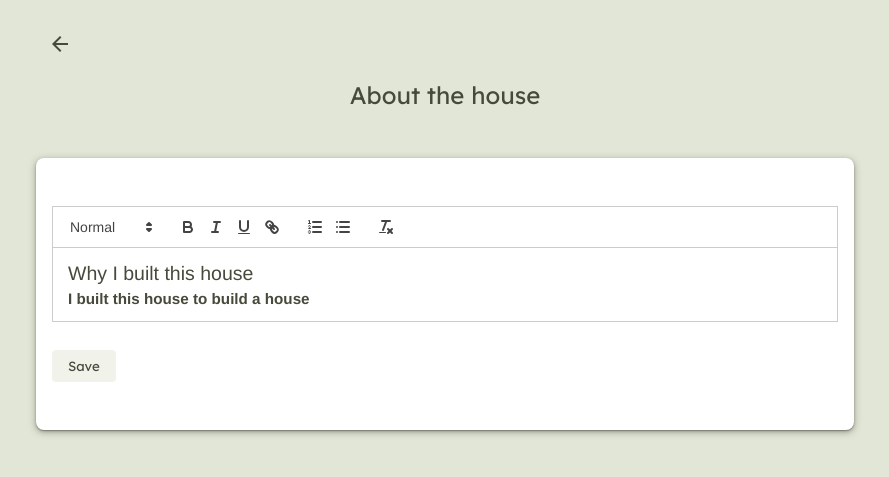
After one commit to AedanG1/Welcomebook, a Django app: page /about_admin in a window 1280 px wide. The commit adds this page. Shown: the top 477 px of the page, without its empty margins (195-1084 px from the left). Run offline with Django 5.2, Linux system fonts and the light colour scheme; data comes from the database, SQL or seed files in the repository; both versions use the stored data as it was after the commit; some libraries are stand-ins or nearby versions.

Commit message:
Added about page with quill

```diff
--- a/app/admin.py
+++ b/app/admin.py
@@ -1,8 +1,9 @@
 from django.contrib import admin
-from app.models import Rule, Information, Eats, Activity
+from app.models import Rule, Information, Eats, Activity, About
 
 # Register your models here.
 admin.site.register(Rule)
 admin.site.register(Information)
 admin.site.register(Eats)
 admin.site.register(Activity)
+admin.site.register(About)
--- a/app/models.py
+++ b/app/models.py
@@ -75,3 +75,15 @@ class Contacts(models.Model):
 
     def __str__(self):
         return f"{self.title}"
+
+
+class About(models.Model):
+    html_content = models.TextField()
+
+    def save(self, *args, **kwargs):
+        if not self.pk and About.objects.exists():
+            raise ValueError('There can be only one About instance.')
+        return super(About, self).save(*args, **kwargs)
+
+    def __str__(self):
+        return "About the house content"
--- a/app/static/app/css/styles.css
+++ b/app/static/app/css/styles.css
@@ -288,12 +288,22 @@ body {
   padding-right: 20px;
   padding-bottom: 48px;
   padding-top: 24px;
+  font-size: 16px;
+}
+
+h1 {
+  font-size: 2em;
+  font-weight: 700;
+}
+
+h2 {
+  font-size: 1.5em;
+  font-weight: 400;
+  margin: 0;
 }
 
 h3 {
-  font-size: 24px;
-  font-weight: 400;
-  margin: 0;
+  font-size: 1.17em;
 }
 
 h5 {
--- a/app/static/app/css/styles.scss
+++ b/app/static/app/css/styles.scss
@@ -15,12 +15,22 @@ body {
     padding-right: 20px;
     padding-bottom: 48px;
     padding-top: 24px;
+    font-size: 16px;
+}
+
+h1 {
+    font-size: 2em;
+    font-weight: 700;
+}
+
+h2 {
+    font-size: 1.5em;
+    font-weight: 400;
+    margin: 0;
 }
 
 h3 {
-    font-size: 24px;
-    font-weight: 400;
-    margin: 0;
+    font-size: 1.17em;
 }
 
 h5 {
--- /dev/null
+++ b/app/static/app/js/about.js
@@ -0,0 +1,41 @@
+document.addEventListener('DOMContentLoaded', function() {
+    // Obtain CSRFtoken
+    function getCookie(name) {
+        let cookieValue = null;
+        if (document.cookie && document.cookie !== '') {
+            const cookies = document.cookie.split(';');
+            for (let i = 0; i < cookies.length; i++) {
+                const cookie = cookies[i].trim();
+                // Does this cookie string begin with the name we want?
+                if (cookie.substring(0, name.length + 1) === (name + '=')) {
+                    cookieValue = decodeURIComponent(cookie.substring(name.length + 1));
+                    break;
+                }
+            }
+        }
+        return cookieValue;
+    }
+    const csrftoken = getCookie('csrftoken');
+
+    const requestOptions = {
+        method: 'POST',
+        headers: {'X-CSRFToken': csrftoken},
+        mode: 'same-origin',
+    }
+
+    const quill = new Quill('#editor', {
+        theme: 'snow'
+    })
+
+    const saveBtn = document.getElementById('save-btn')
+    saveBtn.addEventListener('click', (event) => {
+        const html = quill.getSemanticHTML()
+        const body = JSON.stringify({html: html})
+        fetch(`/save_about`, {...requestOptions, body})
+        .then(request => request.text())
+        .then(data => {
+            console.log(data)
+        })
+    })
+
+})
--- /dev/null
+++ b/app/templates/app/about_admin.html
@@ -0,0 +1,21 @@
+{% extends 'app/layout.html' %}
+
+{% block body %}
+
+<div id="content-page">
+    <a href="{% url 'index' %}">
+        <span id="back-btn" class="material-symbols-outlined">
+            arrow_back
+        </span>
+    </a>
+    <h2 id="content-title">About the house</h2>
+    <div id="content" style="padding-top: 48px;">
+        <div id="editor">{{ about.html_content|safe }}</div>
+        <button id="save-btn" class="btn-subtle" style="margin-top: 28px;">Save</button>
+    </div>
+</div>
+
+    <script src="static/app/js/about.js"></script>
+    <script src="https://cdn.jsdelivr.net/npm/quill@2.0.2/dist/quill.js"></script>
+
+{% endblock %}
--- a/app/templates/app/activity_admin.html
+++ b/app/templates/app/activity_admin.html
@@ -9,7 +9,7 @@
             arrow_back
         </span>
     </a>
-    <h3 id="content-title">Things to do</h3>
+    <h2 id="content-title">Things to do</h2>
     <div id="content">
         <button data-type="activity" class="save-positions btn-subtle" style="margin-right: 16px;">Save order</button>
         <button data-type="activity" class="new-item-btn btn-subtle" style="margin-bottom: 32px;">Add new activity</button>
--- a/app/templates/app/contacts_admin.html
+++ b/app/templates/app/contacts_admin.html
@@ -8,7 +8,7 @@
             arrow_back
         </span>
     </a>
-    <h3 id="content-title">House rules</h3>
+    <h2 id="content-title">House rules</h2>
     <div id="content">
         <button data-type="contacts" class="save-positions btn-subtle" style="margin-right: 16px;">Save order</button>
         <button data-type="contacts" class="new-item-btn btn-subtle" style="margin-bottom: 32px;">Add new contact</button>
--- a/app/templates/app/eats_admin.html
+++ b/app/templates/app/eats_admin.html
@@ -8,7 +8,7 @@
             arrow_back
         </span>
     </a>
-    <h3 id="content-title">Places to eat</h3>
+    <h2 id="content-title">Places to eat</h2>
     <div id="content">
         <button data-type="eats" class="save-positions btn-subtle" style="margin-right: 16px;">Save order</button>
         <button data-type="eats" class="new-item-btn btn-subtle" style="margin-bottom: 32px;">Add new eats</button>
--- a/app/templates/app/house_rules_admin.html
+++ b/app/templates/app/house_rules_admin.html
@@ -8,7 +8,7 @@
                 arrow_back
             </span>
         </a>
-        <h3 id="content-title">House rules</h3>
+        <h2 id="content-title">House rules</h2>
         <div id="content">
             <button data-type="rule" class="save-positions btn-subtle" style="margin-right: 16px;">Save order</button>
             <button data-type="rule" class="new-item-btn btn-subtle" style="margin-bottom: 32px;">Add new rule</button>
--- a/app/templates/app/index.html
+++ b/app/templates/app/index.html
@@ -5,10 +5,10 @@
     <div id="home-page">
         <div id="welcome-header">
             <h5>Welcome to</h5>
-            <h3>Project 32 Road</h3>
+            <h2>Project 32 Road</h2>
         </div>
         <div id="nav-btn-group">
-            <a href="#" id="house-rules-btn" class="nav-btn">
+            <a href="{% url 'about_admin' %}" id="house-rules-btn" class="nav-btn">
                 <div class="btn-label">About the house</div>
                 <img src="static/app/assets/house.svg" class="btn-icon-1">
             </a>
--- a/app/templates/app/information_admin.html
+++ b/app/templates/app/information_admin.html
@@ -8,7 +8,7 @@
             arrow_back
         </span>
     </a>
-    <h3 id="content-title">Essential information</h3>
+    <h2 id="content-title">Essential information</h2>
     <div id="content">
         <button data-type="info" class="save-positions btn-subtle" style="margin-right: 16px;">Save order</button>
         <button data-type="info" class="new-item-btn btn-subtle" style="margin-bottom: 32px;">Add new info</button>
--- a/app/templates/app/layout.html
+++ b/app/templates/app/layout.html
@@ -10,6 +10,7 @@
     <link rel="preconnect" href="https://fonts.gstatic.com" crossorigin>
     <link href="https://fonts.googleapis.com/css2?family=Lexend:wght@100..900&display=swap" rel="stylesheet">
     <link rel="stylesheet" href="https://fonts.googleapis.com/css2?family=Material+Symbols+Outlined:opsz,wght,FILL,GRAD@24,400,0,0" />
+    <link href="https://cdn.jsdelivr.net/npm/quill@2.0.2/dist/quill.snow.css" rel="stylesheet" />
     <title>Welcome to Project 32 Road</title>
 </head>
 <body>
--- a/app/urls.py
+++ b/app/urls.py
@@ -11,6 +11,7 @@ urlpatterns = [
     path("eats_admin", views.eats_admin, name="eats_admin"),
     path("activity_admin", views.activity_admin, name="activity_admin"),
     path("contacts_admin", views.contacts_admin, name="contacts_admin"),
+    path("about_admin", views.about_admin, name="about_admin"),
 
     # API routes
     path("edit_item/<int:item_id>", views.edit_item, name="edit_item"),
@@ -18,5 +19,9 @@ urlpatterns = [
     path("delete_item/<int:item_id>", views.delete_item, name="delete_item"),
     path("edit_position", views.edit_position, name="edit_position"),
     path("upload_image/<int:item_id>", views.upload_image, name="upload_image"),
-    path("remove_image/<int:item_id>", views.remove_image, name="remove_image")
+    path("remove_image/<int:item_id>", views.remove_image, name="remove_image"),
+    path("save_about", views.save_about, name="save_about"),
+
+    # USER pages
+    path("about_page", views.about_page, name="about_page")
 ]
--- a/app/views.py
+++ b/app/views.py
@@ -1,7 +1,6 @@
-from django.shortcuts import render, redirect
+from django.shortcuts import render, redirect, get_object_or_404
 from django.http import JsonResponse
-from django.views.decorators.csrf import csrf_exempt
-from .models import Rule, Information, Eats, Activity, Contacts
+from .models import Rule, Information, Eats, Activity, Contacts, About
 
 from .forms import InfoImageForm, EatsImageForm, ActivityImageForm
 
@@ -18,6 +17,14 @@ MODELS = {
 # Create your views here.
 def index(request):
     return render(request, "app/index.html")
+
+
+def about_page(request):
+    about = get_object_or_404(About)
+    context = {
+        "about": about
+    }
+    return render(request, 'app/about_page.html', context)
 
 
 def house_rules_admin(request):
@@ -58,12 +65,35 @@ def activity_admin(request):
     return render(request, "app/activity_admin.html", context)
 
 
+def about_admin(request):
+    about = get_object_or_404(About)
+    context = {
+        "about": about
+    }
+    return render(request, "app/about_admin.html", context)
+
+
 def contacts_admin(request):
     contacts = Contacts.objects.all()
     context = {
         "contacts": contacts
     }
     return render(request, "app/contacts_admin.html", context)
+
+
+def save_about(request):
+    if request.method == "POST":
+        about = get_object_or_404(About)
+        data = json.loads(request.body)
+        about.html_content = data["html"]
+        about.save()
+        return JsonResponse({
+            "success": "Changes saved"
+        }, status=200)
+    else:
+        return JsonResponse({
+            "error": "POST request required"
+        }, status=400)
 
 
 def add_new_item(request):
```
Also changed, not shown: app/templates/app/about_page.html (added, +17 -0 lines), app/migrations/0017_about.py (added), db.sqlite3, 1 other file.
